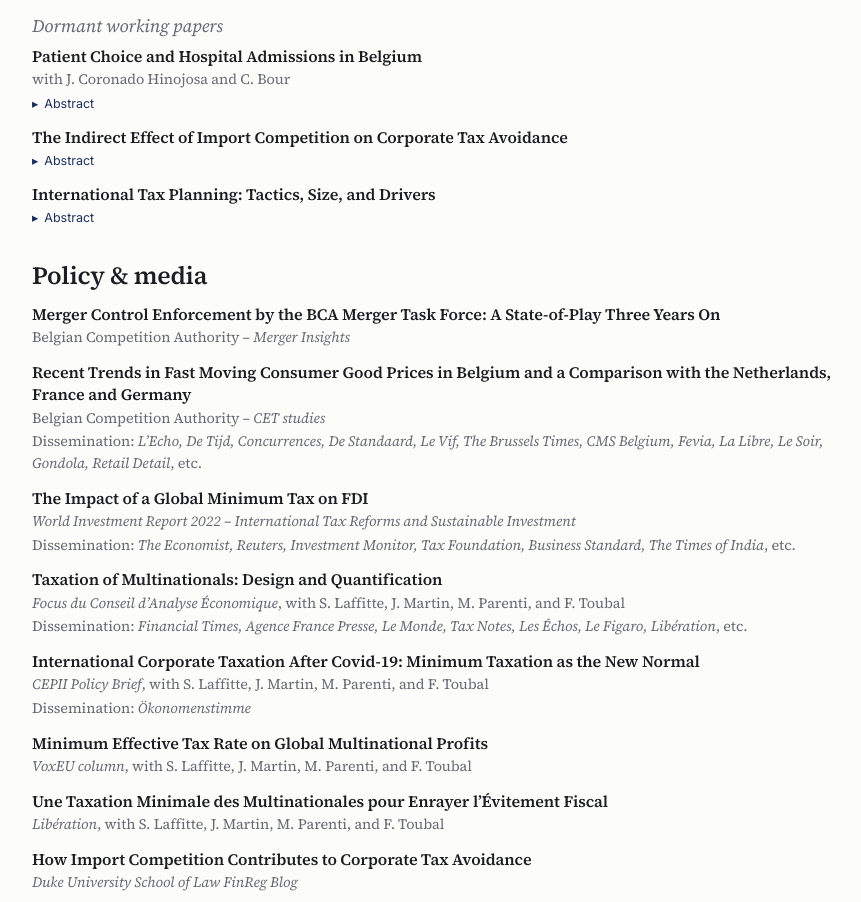
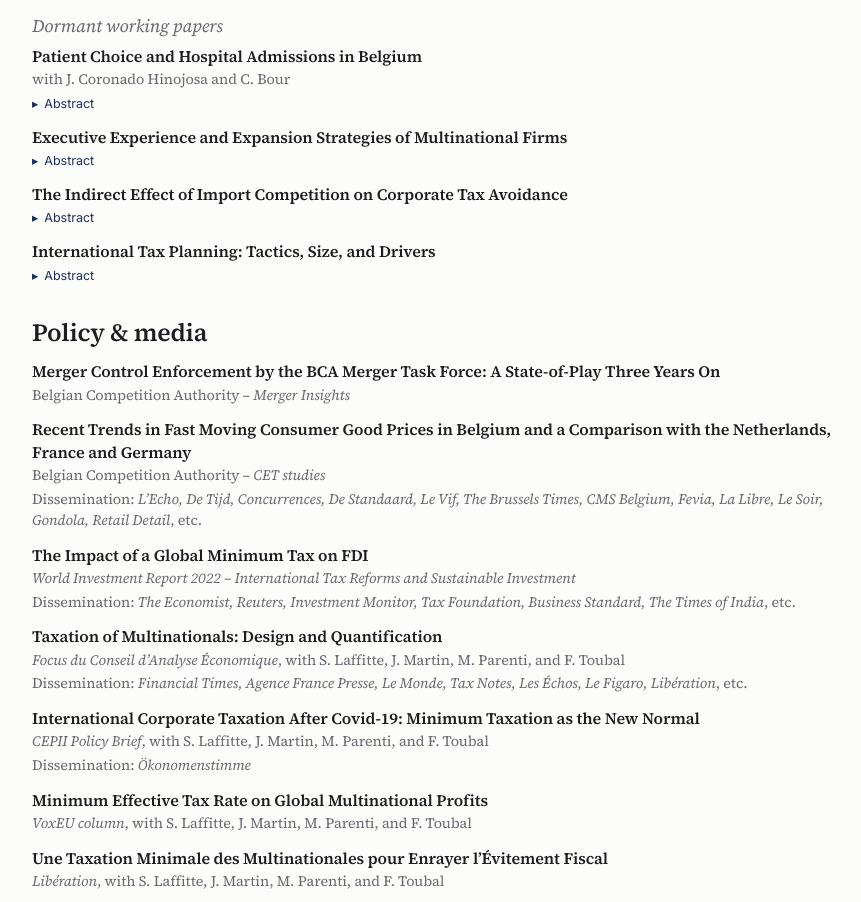
Before and after one commit to baptiste-souillard/baptiste-souillard.github.io, a plain HTML site: page index.html in a window 1280 px wide. Shown: the part 1287-2189 px from the top of the page, without its empty margins (202-1063 px from the left). Drawn offline with Linux system fonts and the light colour scheme.

Commit message:
Add files via upload

```diff
--- a/index.html
+++ b/index.html
@@ -227,6 +227,13 @@
 
   <div class="entry">
     <div>
+      <span class="t">Executive Experience and Expansion Strategies of Multinational Firms</span>
+      <details><summary>Abstract</summary><p>What helps firms expand abroad? In line with anecdotal evidence, this paper shows that executives’ experience plays an important role in the international expansion of multinational companies. Firms that recruit executives with prior business experience in a given country are significantly more likely to establish subsidiaries there in subsequent years. This relationship is particularly pronounced for investments in low-income countries and for senior executives, such as chief operating officers. The evidence further shows that what matters is country-specific experience, rather than general international exposure, and that expertise in managing multinational activities commands a compensation premium. Overall, the findings suggest that managers accumulate valuable country-specific knowledge and that firms actively invest in this expertise to expand their operations abroad.</p></details>
+    </div>
+  </div>
+
+  <div class="entry">
+    <div>
       <span class="t">The Indirect Effect of Import Competition on Corporate Tax Avoidance</span>
       <details><summary>Abstract</summary><p>The effect of competition on corporate tax avoidance is theoretically unclear in the literature. To clarify this, the present paper empirically studies the impact of (trade-induced) competition on US-listed companies. It shows that competition actually fosters corporate tax avoidance. Consistent with profit shifting behavior, it also shows that the positive effect of competition on corporate tax avoidance is driven by multinational enterprises already implanted in tax havens. Competitive pressures prompt multinationals to invest in intangible assets to limit losses in sales and profits through differentiation. At the same time, such assets facilitate tax-motivated income transfers toward offshore financial centers. The findings shed light on the determinants of corporate tax avoidance and profit shifting. More generally, they help understand the decline in the average effective tax rate of US-listed firms, the ongoing backlash against large corporations and globalization, and the recent calls for reform of the international tax system.</p></details>
     </div>
```
